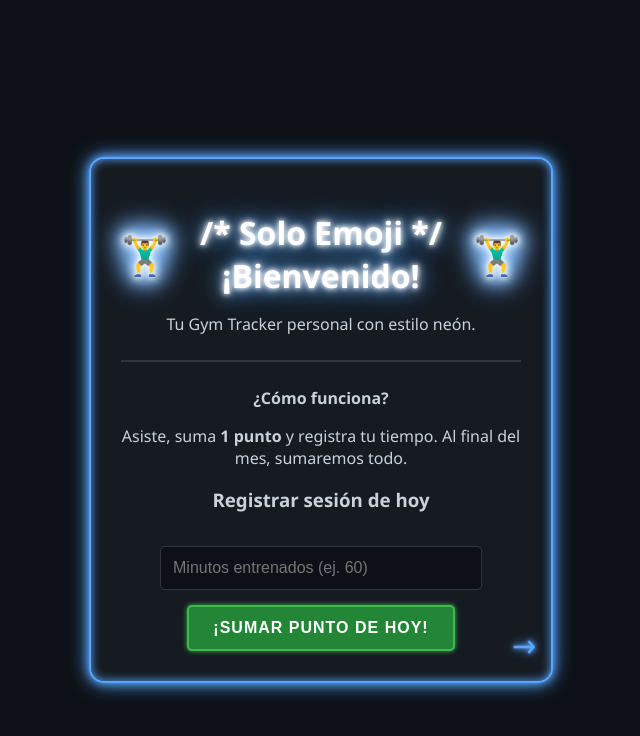
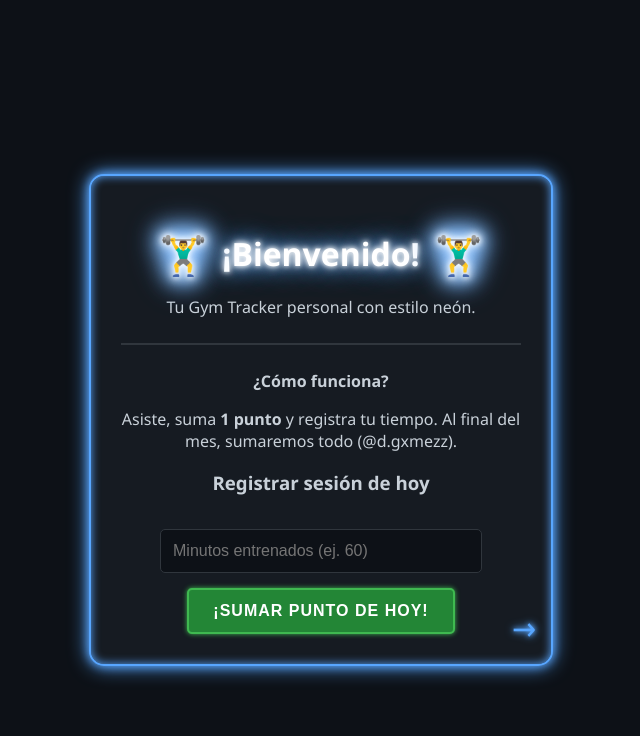
Before and after one commit to gominas/mi-primer-sitio, a plain HTML site: page index.html in a window 1280 px wide. Shown: the whole page, without its empty margins (319-959 px from the left). Drawn offline with Linux system fonts and the light colour scheme.

Commit message:
Update index.html

```diff
--- a/index.html
+++ b/index.html
@@ -139,7 +139,7 @@
 
     <div class="card">
         <h1>
-            <span class="pesa">🏋️‍♂️</span> /* Solo Emoji */
+            <span class="pesa">🏋️‍♂️</span>
             ¡Bienvenido!
             <span class="pesa">🏋️‍♂️</span>
         </h1>
@@ -148,7 +148,7 @@
         <hr>
 
         <p><strong>¿Cómo funciona?</strong></p>
-        <p>Asiste, suma <strong>1 punto</strong> y registra tu tiempo. Al final del mes, sumaremos todo.</p>
+        <p>Asiste, suma <strong>1 punto</strong> y registra tu tiempo. Al final del mes, sumaremos todo (@d.gxmezz).</p>
 
         <h3>Registrar sesión de hoy</h3>
         <input type="number" id="minutos-input" placeholder="Minutos entrenados (ej. 60)">
```
